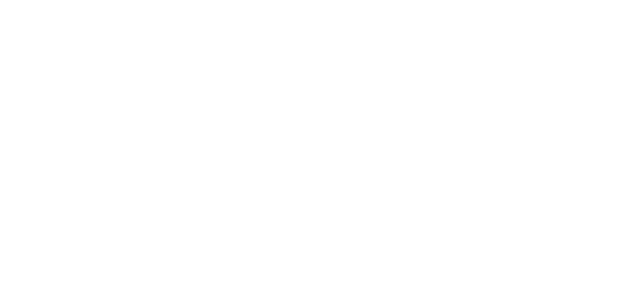
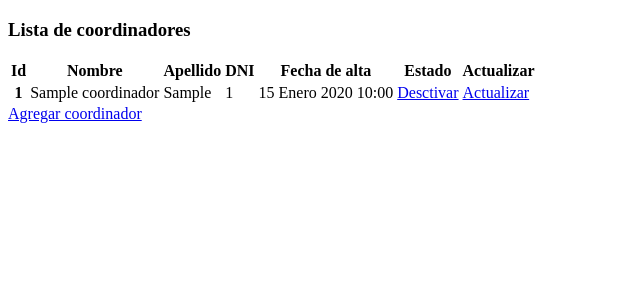
Before and after one commit to robertomiranda94/WebApp-Alkemy, a Django app: page /coordinadores/listado/ in a window 1280 px wide. Before the commit the part shown is empty. Shown: the top 300 px of the page, without its empty margins (0-640 px from the left). Run offline with Django 4.2, Linux system fonts and the light colour scheme; tables that the repository leaves empty hold one stand-in row (values such as "Sample post").

Commit message:
Update listado.html

```diff
--- a/servicios/templates/coordinadores/listado.html
+++ b/servicios/templates/coordinadores/listado.html
@@ -6,8 +6,54 @@
     <title></title>
   </head>
   <body>
-    <header></header>
-    <main></main>
+    <main class="container p-4">
+      <h3 class="pb-3 d-flex justify-content-center fw-bold text-body-tertiary">Lista de coordinadores</h3>
+
+    <div class="p-5">
+
+        <table class="table table-striped">
+            <thead class="table-dark">
+                <tr>
+                    <th scope="col">Id</th>
+                    <th scope="col">Nombre</th>
+                    <th scope="col">Apellido</th>
+                    <th scope="col">DNI</th>
+                    <th scope="col">Fecha de alta</th>
+                    <th scope="col">Estado</th>
+                    <th scope="col">Actualizar</th>
+                </tr>
+            </thead>
+            <tbody>
+                {% for coordinador in coordinadores %}
+                    <tr>
+                        <th scope="col">{{coordinador.id}}</th>
+                        <td>{{coordinador.nombre}}</td>
+                        <td>{{coordinador.apellido}}</td>
+                        <td>{{coordinador.numero_documento}}</td>
+                        <td>{{coordinador.fecha_alta}}</td>
+                        <td>
+                            {% if coordinador.activo %}
+                                <a href="{% url 'desactivar_coordinador' coordinador.id %}" class="btn btn-danger bg-gradient fw-bold">Desctivar</a>
+                            {% else %}
+                                <a href="{% url 'activar_coordinador' coordinador.id %}" class="btn btn-primary bg-gradient fw-bold">Activar</a>
+                            {% endif %}
+                        </td>
+                        <td>
+                            {% if coordinador.activo %}
+                                <a href="{% url 'actualizar_coordinador' coordinador.id %}" class="btn btn-warning bg-gradient fw-bold text-white">Actualizar</a>
+                            {% else %}
+                                -------------
+                            {% endif %}
+                        </td>
+                    </tr>
+                {% endfor %}
+            </tbody>
+        </table>
+
+        <div class="d-flex justify-content-center p-5">
+            <a href="{% url 'nuevo_coordinador' %}" class="btn btn-success bg-gradient fw-bold">Agregar coordinador</a>
+        </div>
+    </main>
     <footer></footer>
   </body>
 </html>
```
